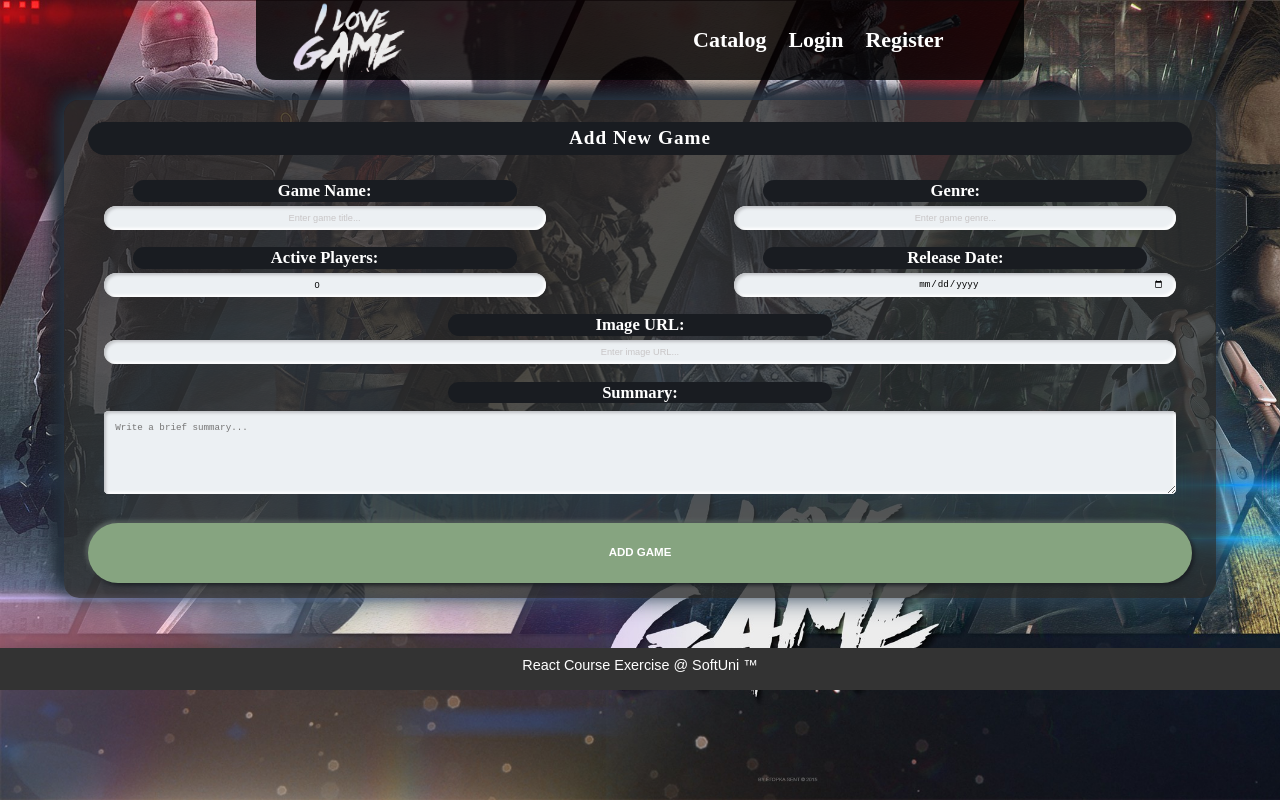
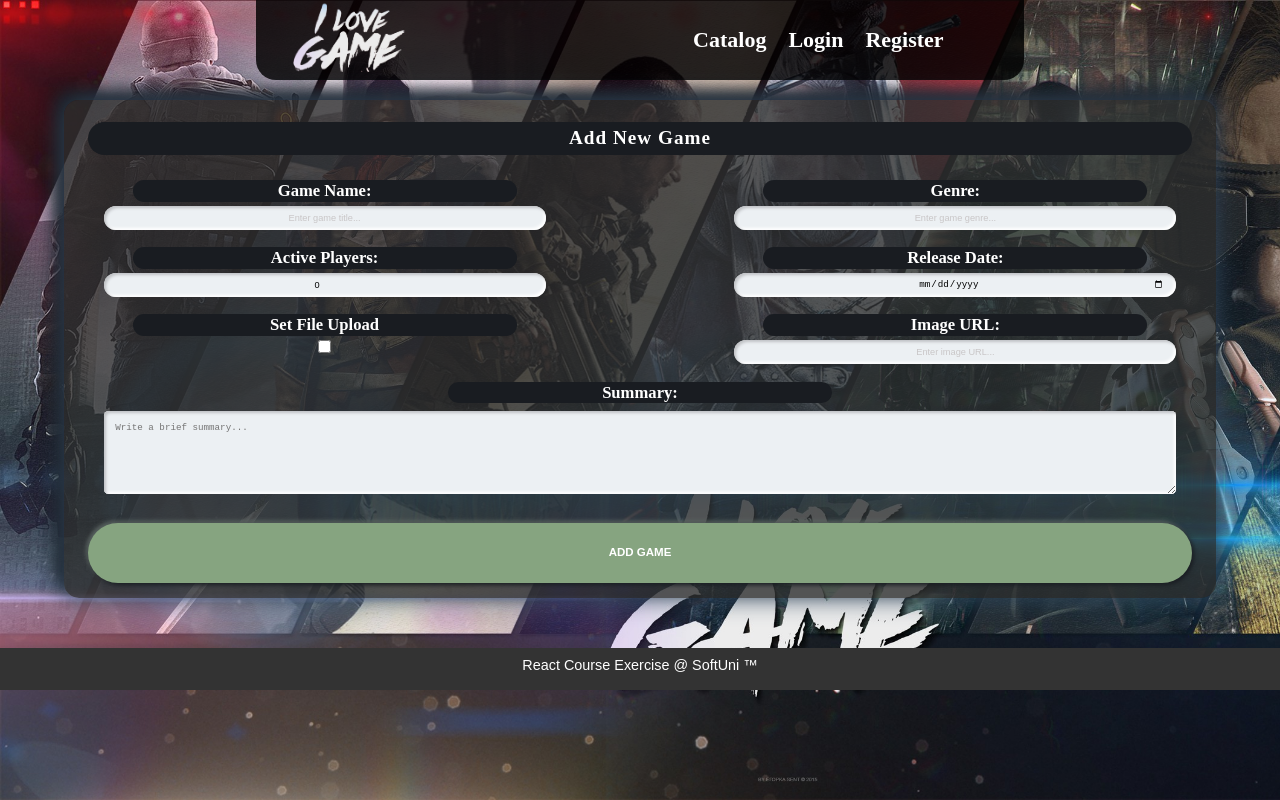
Before and after one commit to ivan-k-ivanow/softuni-react-i-love-game-sept-2026, a React (Vite) app: page /games/create in a window 1280 px wide. Built offline with nearby package versions, Linux system fonts and the light colour scheme.

Commit message:
Add Image Preview

```diff
--- a/src/components/game-create/GameCreate.jsx
+++ b/src/components/game-create/GameCreate.jsx
@@ -13,6 +13,8 @@
 
 export default function GameCreate() {
     const [values, setValues] = useState(initialValues);
+    const [isFileUpload, setIsFileUpload] = useState();
+    const [previewUrl, setPreviewUrl] = useState(null);
     const navigate = useNavigate();
 
     const changeHandler = (e) => {
@@ -23,6 +25,8 @@
     };
 
     const submitAction = async () => {
+        // console.log(formData.get("image"));
+
         try {
             await request("/games", "POST", {
                 ...values,
@@ -36,6 +40,12 @@
 
     }
 
+    const fileChangeHandler = (e) => {
+        // Get file metadata on change
+        const file = e.target.files[0];
+        const previewUrl = URL.createObjectURL(file);
+        setPreviewUrl(previewUrl);
+    };
     return (
 
         <section id="add-page">
@@ -51,30 +61,45 @@
 
                     <div className="form-group-half">
                         <label htmlFor="genre">Genre:</label>
-                    <input type="text" id="genre" name="genre" placeholder="Enter game genre..." value={values.genre} onChange={changeHandler}/>
+                        <input type="text" id="genre" name="genre" placeholder="Enter game genre..." value={values.genre} onChange={changeHandler} />
                     </div>
 
                     <div className="form-group-half">
                         <label htmlFor="activePlayers">Active Players:</label>
-                    <input type="number" id="activePlayers" name="activePlayers" min="0" placeholder="0" value={values.activePlayers} onChange={changeHandler}/>
+                        <input type="number" id="activePlayers" name="activePlayers" min="0" placeholder="0" value={values.activePlayers} onChange={changeHandler} />
                     </div>
 
                     <div className="form-group-half">
                         <label htmlFor="releaseDate">Release Date:</label>
-                    <input type="date" id="releaseDate" name="releaseDate" value={values.releaseDate} onChange={changeHandler}/>
+                        <input type="date" id="releaseDate" name="releaseDate" value={values.releaseDate} onChange={changeHandler} />
                     </div>
 
-                <div className="form-group-full">
+                    <div className="form-group-half">
+                        <label htmlFor="toggleFileUpload">Set File Upload</label>
+                        <input type="checkbox" id="toggleFileUpload" name="toggleFileUpload" checked={isFileUpload} onChange={() => setIsFileUpload(!isFileUpload)} />
+                    </div>
+
+                    {isFileUpload ? (
+                        <div className="form-group-half">
+                            <label htmlFor="fileUpload">Upload File:</label>
+                            <input type="file" id="fileUpload" name="image" onChange={fileChangeHandler} />
+                            <img src={previewUrl} alt="Preview" />
+                        </div>
+                    ) : (
+                        <div className="form-group-half">
                             <label htmlFor="imageUrl">Image URL:</label>
-                    <input type="text" id="imageUrl" name="imageUrl" placeholder="Enter image URL..." value={values.imageUrl} onChange={changeHandler}/>
+                            <input type="text" id="imageUrl" name="imageUrl" placeholder="Enter image URL..." value={values.imageUrl} onChange={changeHandler} />
                         </div>
+                    )}
+
+
 
                     <div className="form-group-full">
                         <label htmlFor="summary">Summary:</label>
                         <textarea name="summary" id="summary" rows="5" placeholder="Write a brief summary..." value={values.summary} onChange={changeHandler}></textarea>
                     </div>
 
-                <input className="btn submit" type="submit" value="ADD GAME"/>
+                    <input className="btn submit" type="submit" value="ADD GAME" />
                 </div>
             </form>
         </section>
```
Lines whose indentation alone changed are shown as unchanged.
